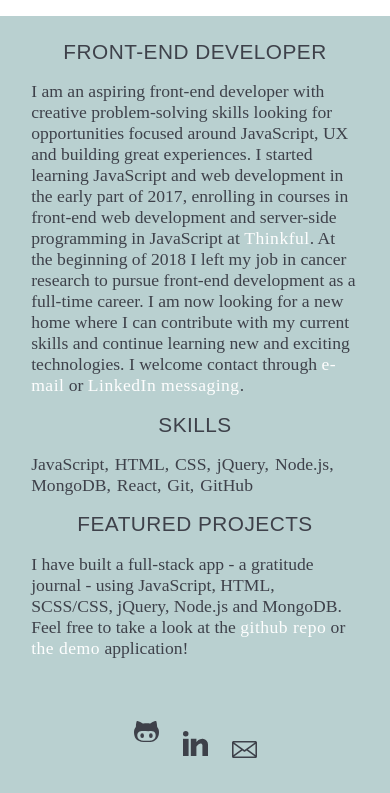
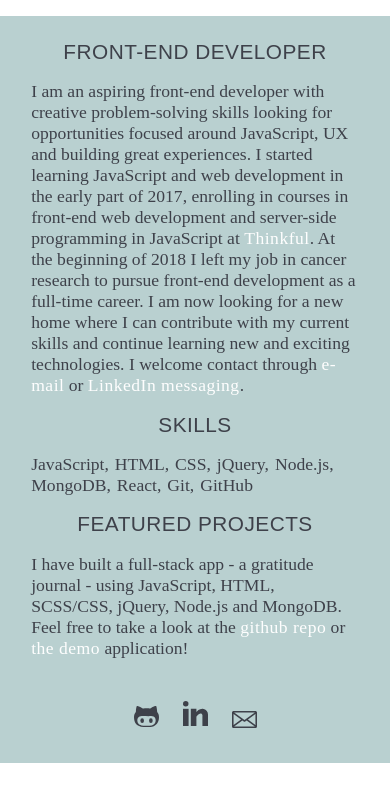
Before and after one commit to trinehaave/travokado, a website: page public/index.html in a window 390 px wide. Shown: the part 373-1166 px from the top of the page. After the commit the page ends 1136 px from the top, so only its background shows below. Drawn offline with nearby package versions, Linux system fonts and the light colour scheme; a web font is replaced by a local one.

Commit message:
change nav to footer

```diff
--- a/public/css/style.scss
+++ b/public/css/style.scss
@@ -55,7 +55,7 @@ html {
   }
 }
 
-.navigation {
+footer {
   justify-content: center;
   align-items: center;
   margin-top: 5%;
@@ -66,12 +66,6 @@ html {
   width: 32px;
   height: 32px;
   border: 0;
-  @media only screen and (max-width: 400px) {
-    margin: 20px 12px;
-    width: 25px;
-    height: 25px;
-  }
-
   &.linkedin {
     margin-top: 44px;
   }
@@ -83,6 +77,19 @@ html {
   &:hover {
     opacity: 0.8;
   }
+  @media only screen and (max-width: 400px) {
+    margin: 20px 12px;
+    width: 25px;
+    height: 25px;
+    &.linkedin {
+      margin-top: 14px;
+    }
+
+    &.email {
+      margin-top: 25px;
+    }
+  }
+
 }
 
 .portrait-container {
--- a/public/index.html
+++ b/public/index.html
@@ -34,7 +34,7 @@
           </span>
           <h2 class="featured-h2">Featured projects</h2>
           <span class="featured-span content-span">I have built a full-stack app - a gratitude journal - using JavaScript,  HTML, SCSS/CSS, jQuery, Node.js and MongoDB. Feel free to take a look at the <a href="https://github.com/trinehaave/grateful">github repo</a> or <a href="https://stormy-scrubland-44609.herokuapp.com/demo.html">the demo</a> application!</span>
-          <nav class="flex-container navigation">
+          <footer class="flex-container">
             <a href="https://github.com/trinehaave">
                 <img class="icon github" src="images/github.svg" alt="github icon">
             </a>
@@ -44,7 +44,7 @@
             <a href="mailto: [trinehaave@gmail.com]">
                 <img class="icon email" src="images/mail.svg" alt="e-mail icon">
             </a>
-          </nav>
+          </footer>
         </div>
       </div>
     </div>
```
Also changed, not shown: public/dist/style.css.
